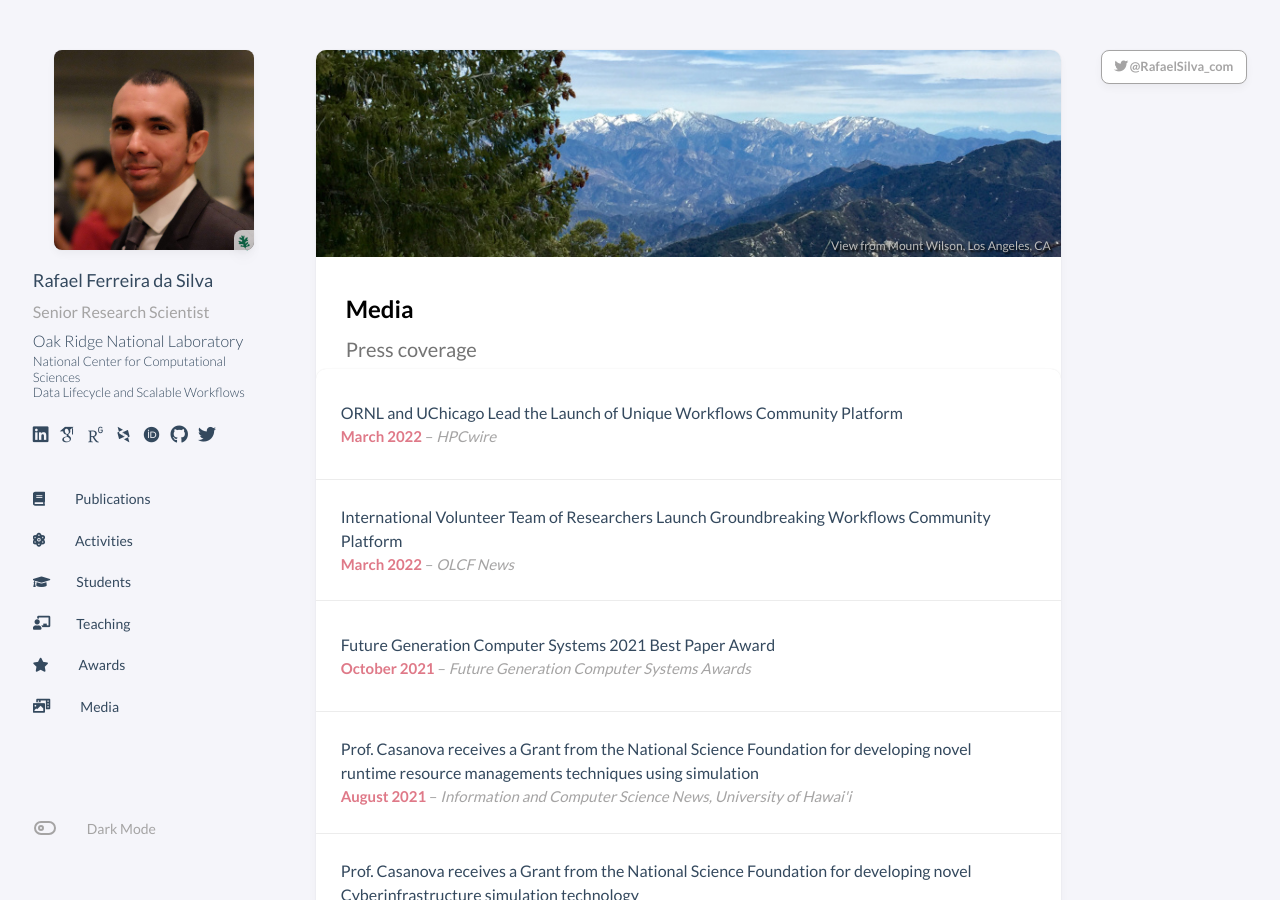
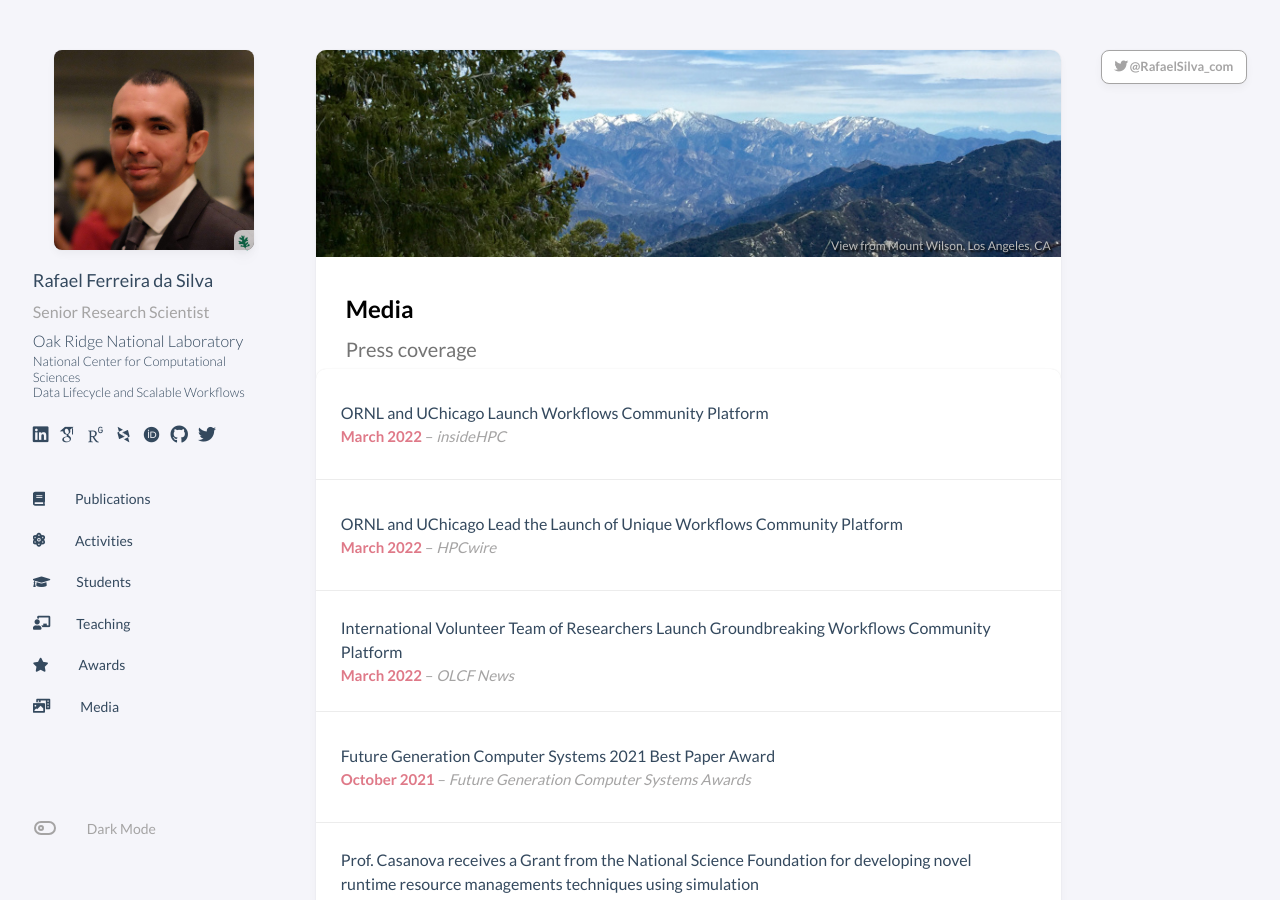
Before and after one commit to rafaelfsilva/rafaelfsilva.github.io, a Jekyll site: the page built from _pages/media.html, in a window 1280 px wide and 900 px high. Built offline with Jekyll 4.4.1, drawn with Linux system fonts in a browser that asks for light colours; some web fonts are replaced; a script that is not in the unit is left out; comment, search, counter and statistics services are not loaded.

Commit message:
Update media.yml

```diff
--- a/_data/media.yml
+++ b/_data/media.yml
@@ -1,3 +1,8 @@
+- title: ORNL and UChicago Launch Workflows Community Platform
+  venue: insideHPC
+  date: March 2022
+  link: https://insidehpc.com/2022/03/ornl-and-uchicago-launch-workflows-community-platform/
+
 - title: ORNL and UChicago Lead the Launch of Unique Workflows Community Platform
   venue: HPCwire
   date: March 2022
```
